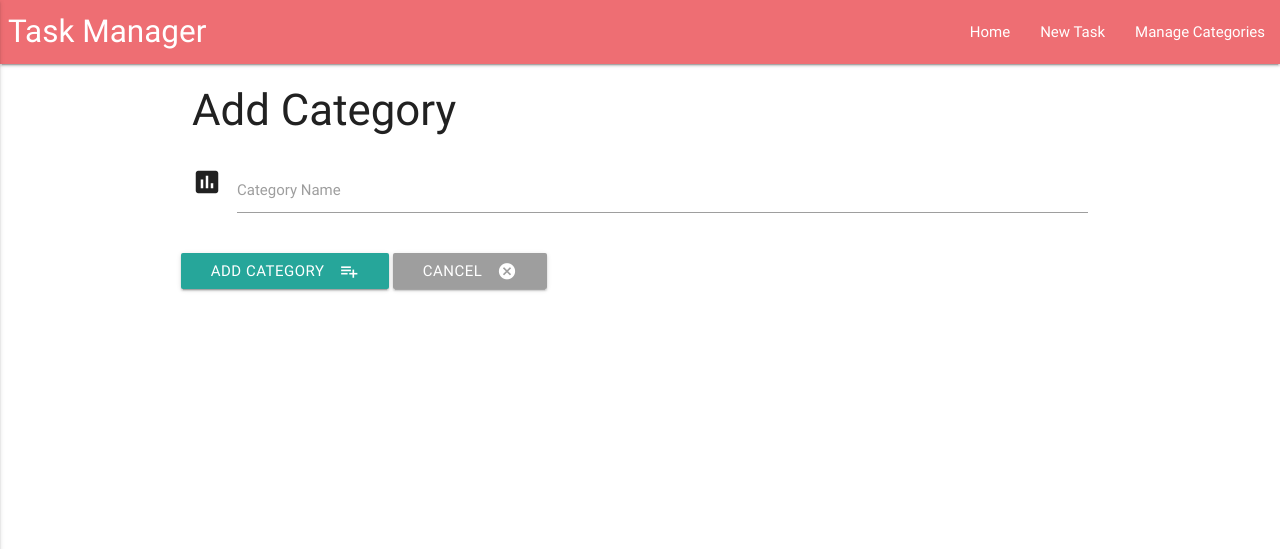
After one commit to AdrianHavengaBennett/task-manager, a Flask app: page /new_category in a window 1280 px wide. The commit adds this page. Shown: the top 549 px of the page. Run offline with Flask 2, Linux system fonts and the light colour scheme; some libraries are stand-ins or nearby versions.

Commit message:
finished mini project - saving

```diff
--- a/app.py
+++ b/app.py
@@ -11,7 +11,6 @@ app.config["MONGO_URI"] = "mongodb+srv://xxx:xxx@myfirstcluster-e8a5p.mongodb.ne
 mongo = PyMongo(app)
 
 
-@app.route("/")
 @app.route("/get_tasks")
 def get_tasks():
     return render_template("tasks.html", tasks=mongo.db.tasks.find())
@@ -19,7 +18,8 @@ def get_tasks():
 
 @app.route("/add_task")
 def add_task():
-    return render_template("addtask.html", categories=mongo.db.categories.find())
+    return render_template(
+        "addtask.html", categories=mongo.db.categories.find())
 
 
 @app.route("/insert_task", methods=["POST"])
@@ -33,21 +33,21 @@ def insert_task():
 def edit_task(task_id):
     the_task = mongo.db.tasks.find_one({"_id": ObjectId(task_id)})
     all_categories = mongo.db.categories.find()
-    return render_template("edittask.html", task=the_task, categories=all_categories)
+    return render_template(
+        "edittask.html", task=the_task, categories=all_categories)
 
 
 @app.route("/update_task/<task_id>", methods=["POST"])
 def update_task(task_id):
     tasks = mongo.db.tasks
-    tasks.update({'_id': ObjectId(task_id)},
-    {
-        'task_name': request.form.get('task_name'),
-        'category_name': request.form.get('category_name'),
-        'task_description': request.form.get('task_description'),
-        'due_date': request.form.get('due_date'),
-        'is_urgent': request.form.get('is_urgent')
+    tasks.update({"_id": ObjectId(task_id)}, {
+        "task_name": request.form.get("task_name"),
+        "category_name": request.form.get("category_name"),
+        "task_description": request.form.get("task_description"),
+        "due_date": request.form.get("due_date"),
+        "is_urgent": request.form.get("is_urgent")
     })
-    return redirect(url_for('get_tasks'))
+    return redirect(url_for("get_tasks"))
 
 
 @app.route("/delete_task/<task_id>")
@@ -56,9 +56,45 @@ def delete_task(task_id):
     return redirect(url_for("get_tasks"))
 
 
+@app.route("/")
 @app.route("/get_categories")
 def get_categories():
-    return render_template("categories.html", categories=mongo.db.categories.find())
+    return render_template(
+        "categories.html", categories=mongo.db.categories.find())
+
+
+@app.route("/edit_category/<category_id>")
+def edit_category(category_id):
+    return render_template(
+        "editcategory.html", category=mongo.db.categories.find_one(
+                                    {"_id": ObjectId(category_id)}))
+
+
+@app.route('/update_category/<category_id>', methods=['POST'])
+def update_category(category_id):
+    mongo.db.categories.update(
+        {'_id': ObjectId(category_id)},
+        {'category_name': request.form.get('category_name')})
+    return redirect(url_for('get_categories'))
+
+
+@app.route("/delete_category/<category_id>")
+def delete_category(category_id):
+    mongo.db.categories.remove({"_id": ObjectId(category_id)})
+    return redirect(url_for("get_categories"))
+
+
+@app.route("/insert_category", methods=["POST"])
+def insert_category():
+    categories = mongo.db.categories
+    category_doc = {"category_name": request.form.get("category_name")}
+    categories.insert_one(category_doc)
+    return redirect(url_for("get_categories"))
+
+
+@app.route("/new_category")
+def new_category():
+    return render_template("addcategory.html")
 
 
 if __name__ == "__main__":
--- a/static/css/style.css
+++ b/static/css/style.css
@@ -1,3 +1,7 @@
+nav .brand-logo {
+    padding-left: 8px;
+}
+
 .btn_small {
     height: 24px;
     width: 60px;
--- /dev/null
+++ b/templates/addcategory.html
@@ -0,0 +1,24 @@
+{% extends 'base.html'%}
+
+{% block content %}
+<h3>Add Category</h3>
+<div class="row">
+    <form action="{{ url_for('insert_category') }}" method="POST" class="col s12">
+        <div class="row">
+            <div class="input-field col s12">
+                <i class="material-icons prefix">poll</i>
+                <input id="category_name" name="category_name" type="text" class="validate">
+                <label for="category_name">Category Name</label>
+            </div>
+        </div>
+        <div class="row">
+            <button class="btn waves-effect waves-light" type="submit" name="action">Add Category
+                <i class="material-icons right">playlist_add</i>
+             </button>
+            <a href="{{ url_for('get_categories') }}" class="waves-effect waves-light btn grey">
+                <i class="material-icons right">cancel</i>Cancel
+            </a>
+        </div>
+    </form>
+</div>
+{% endblock %}
--- a/templates/base.html
+++ b/templates/base.html
@@ -6,6 +6,24 @@
     <link rel="stylesheet" href="{{ url_for('static', filename='css/style.css') }}" type="text/css">
 </head>
 <body>
+    <header>
+        <nav>
+            <div class="nav-wrapper">
+                <a href="{{url_for('get_tasks')}}" class="brand-logo">Task Manager</a>
+                <a href="#" data-activates="mobile-demo" class="button-collapse"><i class="material-icons">menu</i></a>
+                <ul id="nav-mobile" class="right hide-on-med-and-down">
+                    <li><a href="{{url_for('get_tasks')}}">Home</a></li>
+                    <li><a href="{{url_for('add_task')}}">New Task</a></li>
+                    <li><a href="{{url_for('get_categories')}}">Manage Categories</a></li>
+                </ul>
+                <ul class="side-nav" id="mobile-demo">
+                    <li><a href="{{url_for('get_tasks')}}">Home</a></li>
+                    <li><a href="{{url_for('add_task')}}">New Task</a></li>
+                    <li><a href="{{url_for('get_categories')}}">Manage Categories</a></li>
+                </ul>
+            </div>
+        </nav>
+    </header>
     <div class="container">
         {% block content %}
         {% endblock %}
@@ -16,13 +34,14 @@
         $(document).ready(function() {
             $(".collapsible").collapsible();
             $("select").material_select();
+            $(".button-collapse").sideNav();
         });
-        $('.datepicker').pickadate({
+        $(".datepicker").pickadate({
             selectMonths: true, // Creates a dropdown to control month
             selectYears: 15, // Creates a dropdown of 15 years to control year,
-            today: 'Today',
-            clear: 'Choose Again',
-            close: 'Save & Close',
+            today: "Today",
+            clear: "Choose Again",
+            close: "Save & Close",
             closeOnSelect: false // Close upon selecting a date,
         });
         document.getElementById("matfix").addEventListener("click", function(e) {
--- a/templates/tasks.html
+++ b/templates/tasks.html
@@ -4,10 +4,6 @@
 <h3>Tasks</h3>
 
 {% for task in tasks %}
-
-    <!-- {{task.category_name}}
-
-    {{task.is_urgent}} -->
 
     <ul class="collapsible">
         <li>
```
Also changed, not shown: templates/categories.html (+7 -8 lines), templates/editcategory.html (added, +24 -0 lines).
